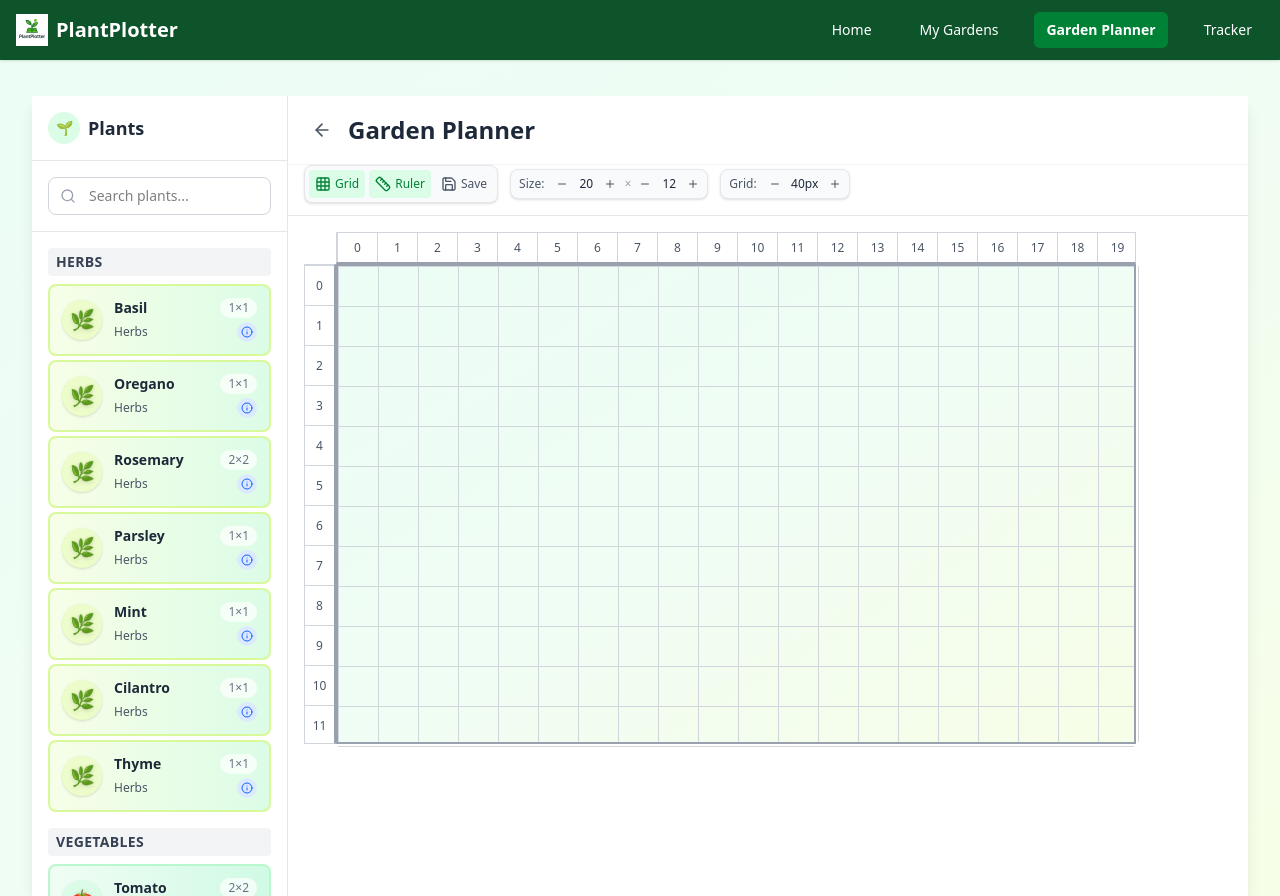
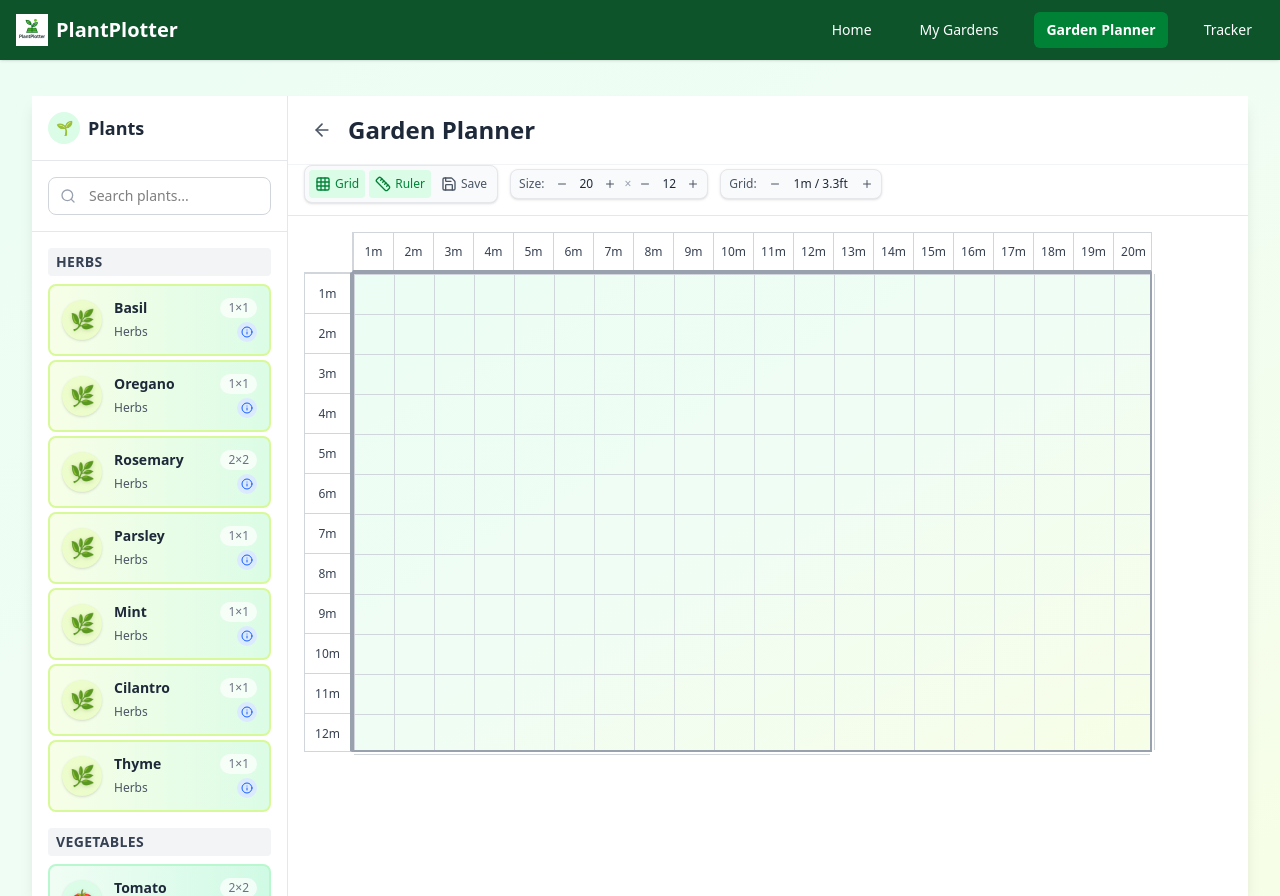
Before and after one commit to mash0040/Plant-Plotter, a Next.js app in the folder plantplotter/: page /garden in a window 1280 px wide. Built offline with nearby package versions, Linux system fonts and the light colour scheme.

Commit message:
adjustment on ruler and units on canvas

```diff
--- a/plantplotter/src/app/garden/page.jsx
+++ b/plantplotter/src/app/garden/page.jsx
@@ -441,7 +441,7 @@ export default function GardenPlannerPage() {
     if (hasUnsavedChanges) {
       if (confirm('You have unsaved changes. Are you sure you want to leave?')) {
         if (gardenId) {
-          router.push(`/gardens/${gardenId}`);
+          router.push(`/gardens`);
         } else {
           router.push('/gardens');
         }
--- a/plantplotter/src/components/Garden/ControlPanel.jsx
+++ b/plantplotter/src/components/Garden/ControlPanel.jsx
@@ -1,4 +1,5 @@
-'use client';
+// Note: The handleBackToGarden function should be updated in the parent component
+// to navigate to '/gardens' instead of '/gardens/{id}''use client';
 import { Plus, Minus, Grid, Ruler, Save, FolderOpen, Menu, ArrowLeft } from 'lucide-react';
 
 export default function ControlPanel({
@@ -26,6 +27,23 @@ export default function ControlPanel({
     onGridSizeChange(newSize);
   };
 
+  // Convert pixels to meters (assuming 40px = 1m as default scale)
+  const pixelsToMeters = (pixels) => {
+    return (pixels / 40).toFixed(1);
+  };
+
+  // Grid size options in meters
+  const getGridSizeInMeters = () => {
+    return pixelsToMeters(gridSize);
+  };
+
+  // Grid size label with both meters and feet
+  const getGridSizeLabel = () => {
+    const meters = parseFloat(getGridSizeInMeters());
+    const feet = (meters * 3.28084).toFixed(1);
+    return `${meters}m / ${feet}ft`;
+  };
+
   return (
     <div className="bg-white border-b border-gray-200">
       {/* Top Row - Garden Name and Navigation */}
@@ -36,7 +54,7 @@ export default function ControlPanel({
             <button
               onClick={onBackClick}
               className="p-2 hover:bg-gray-100 rounded-lg transition-colors flex-shrink-0"
-              title="Back to garden"
+              title="Back to gardens list"
             >
               <ArrowLeft className="w-5 h-5 text-gray-600" />
             </button>
@@ -170,8 +188,8 @@ export default function ControlPanel({
             >
               <Minus className="w-3 h-3" />
             </button>
-            <span className="text-xs min-w-8 text-center font-medium text-gray-800">
-              {gridSize}px
+            <span className="text-xs min-w-16 text-center font-medium text-gray-800">
+              {getGridSizeLabel()}
             </span>
             <button
               onClick={() => adjustGridSize(5)}
--- a/plantplotter/src/components/Garden/GardenCanvas.jsx
+++ b/plantplotter/src/components/Garden/GardenCanvas.jsx
@@ -17,27 +17,32 @@ export default function GardenCanvas({
   const canvasWidth = dimensions.width * gridSize;
   const canvasHeight = dimensions.height * gridSize;
 
+  // Convert grid units to meters (assuming 40px = 1m)
+  const gridUnitsToMeters = (gridUnits) => {
+    return gridUnits;
+  };
+
   return (
     <div className="flex-1 h-screen overflow-auto bg-white p-2 sm:p-4">
       <div className="inline-block min-w-full">
         {/* Top Ruler */}
         {showRuler && (
-          <div className="flex" style={{ marginLeft: showRuler ? '32px' : '0' }}>
+          <div className="flex" style={{ marginLeft: showRuler ? '48px' : '0' }}>
             <div
-              className="h-8 bg-white border border-gray-300 border-b-2 border-b-gray-400 relative"
+              className="h-10 bg-white border border-gray-300 border-b-2 border-b-gray-400 relative"
               style={{ width: canvasWidth }}
             >
               {Array.from({ length: dimensions.width }, (_, i) => (
                 <div
                   key={i}
-                  className="absolute top-0 h-full border-l border-gray-300 flex items-center justify-center text-xs text-gray-600"
+                  className="absolute top-0 h-full border-l border-gray-300 flex items-center justify-center text-xs font-medium text-gray-700"
                   style={{
                     left: i * gridSize,
                     width: gridSize,
                     fontSize: gridSize < 40 ? '10px' : '12px'
                   }}
                 >
-                  {i}
+                  {gridUnitsToMeters(i + 1)}m
                 </div>
               ))}
             </div>
@@ -48,20 +53,20 @@ export default function GardenCanvas({
           {/* Left Ruler */}
           {showRuler && (
             <div
-              className="w-8 bg-white border border-gray-300 border-r-2 border-r-gray-400 relative"
+              className="w-12 bg-white border border-gray-300 border-r-2 border-r-gray-400 relative"
               style={{ height: canvasHeight }}
             >
               {Array.from({ length: dimensions.height }, (_, i) => (
                 <div
                   key={i}
-                  className="absolute left-0 w-full border-t border-gray-300 flex items-center justify-center text-xs text-gray-600"
+                  className="absolute left-0 w-full border-t border-gray-300 flex items-center justify-center text-xs font-medium text-gray-700"
                   style={{
                     top: i * gridSize,
                     height: gridSize,
                     fontSize: gridSize < 40 ? '10px' : '12px'
                   }}
                 >
-                  {i}
+                  {gridUnitsToMeters(i + 1)}m
                 </div>
               ))}
             </div>
```
